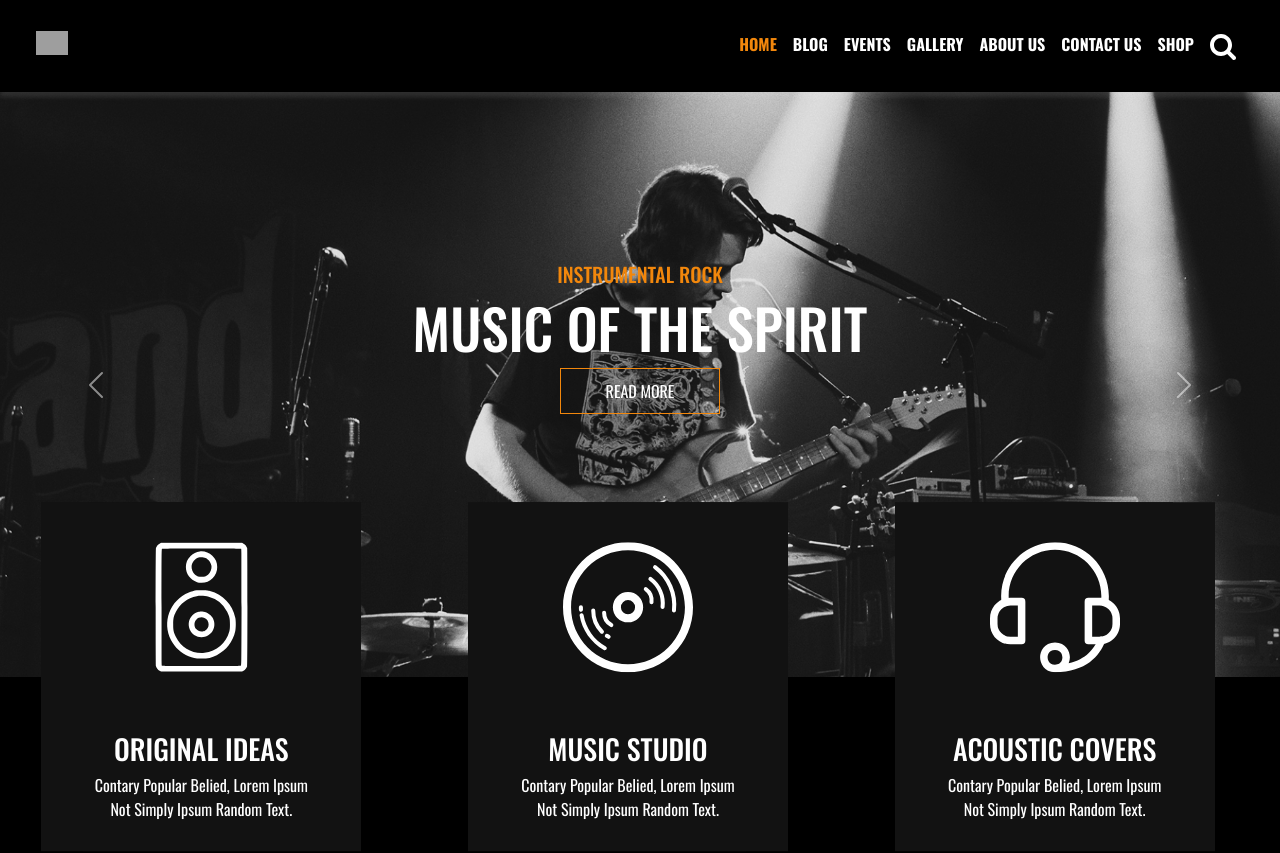
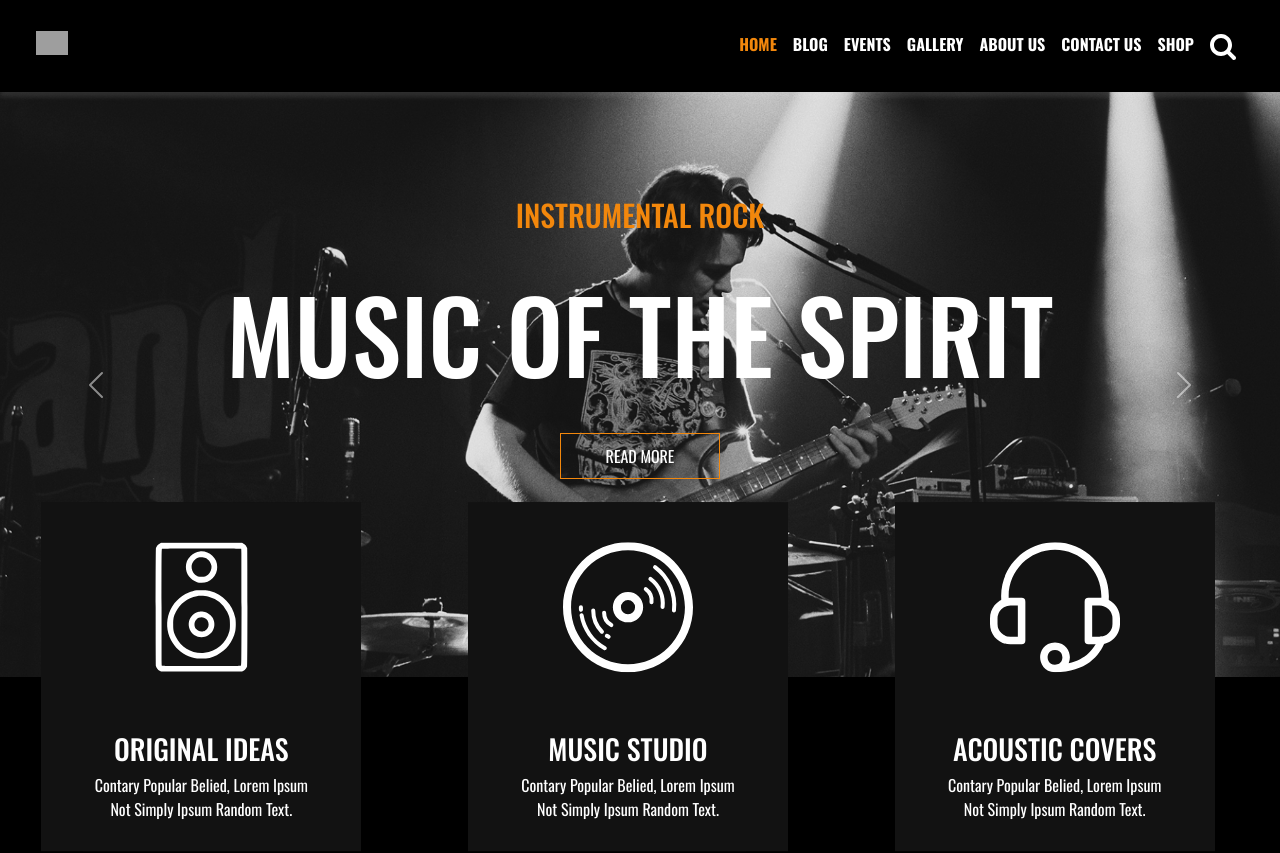
Before and after one commit to ValeriaGiannelli/proj-html-vuejs, a Vue app: page / in a window 1280 px wide. Shown: the top 853 px of the page. Built offline with nearby package versions, Linux system fonts and the light colour scheme; grey boxes are pictures that could not be loaded.

Commit message:
fix: ease in and out of the carousel. First the h5 and then the h2 appear

```diff
--- a/src/pages/AppHome.vue
+++ b/src/pages/AppHome.vue
@@ -184,8 +184,12 @@ export default {
                     <div class="carousel-caption d-none d-md-block">
                         <h5>INSTRUMENTAL ROCK</h5>
                         <h2 class="spirit">MUSIC IN THE VIDEO</h2>
-                        <button class="my_btn_read">READ MORE</button>
+                        <div class="button-container">
+                          <button class="my_btn_read">READ MORE</button>
+                        </div>
                     </div>
+
+
                 </div>
 
                 <!-- secondo elemento -->
@@ -193,12 +197,14 @@ export default {
                     <img src="/assets/home2.png" alt="">
                     <div class="carousel-caption d-none d-md-block">
 
-                        <!-- <div class="my_caption"> -->
                             <h5>INSTRUMENTAL ROCK</h5>
                             <h2 class="spirit">MUSIC OF THE SPIRIT</h2>
-                            <button class="my_btn_read">READ MORE</button>
-                        <!-- </div>                         -->
+                            <div class="button-container">
+                              <button class="my_btn_read">READ MORE</button>
                     </div>
+                    </div>
+
+
                 </div>
             </div>
 
@@ -403,13 +409,38 @@ export default {
         transform: translate(-50%, -50%);
         opacity: 0;
         transform: translate(-50%, -50%) translateY(50px) scale(0.5);
-        transition: opacity 0.5s ease-out, transform 0.5s ease-out;
+        transition: opacity 0s ease-out, transform 0s ease-out;
+
+        h5{
+          font-size: 30px;
+          transform: translate(0, -50%) translateY(50px) scale(0.5);
+          transition: opacity 0.5s ease-out, transform 0.5s ease-out;
+        }
+
+        h2{
+          font-size: 100px;
+          margin: 40px 0;
+          opacity: 0;
+          transform: translate(0, -50%) translateY(50px) scale(0.5);
+          transition: opacity 3.5s ease-out, transform 2s ease-out;
+        }
     }
 
 // zoom in delle caption quando diventa attiva la slide
 .carousel-item.active .carousel-caption {
-        opacity: 1;
-        transform: translate(-50%, -50%) translateY(0) scale(1);
+
+  h5{
+    opacity: 1;
+    transform: translate(0, 0) translateY(0) scale(1);
+  }
+
+  h2{
+    opacity: 1;
+    transform:  translate(0, 0) translateY(0) scale(1);
+  }
+
+  opacity: 1;
+  transform: translate(-50%, -50%) translateY(0) scale(1);
 }
 
 // posizione delle icone grandi sotto il primo carosello
```
